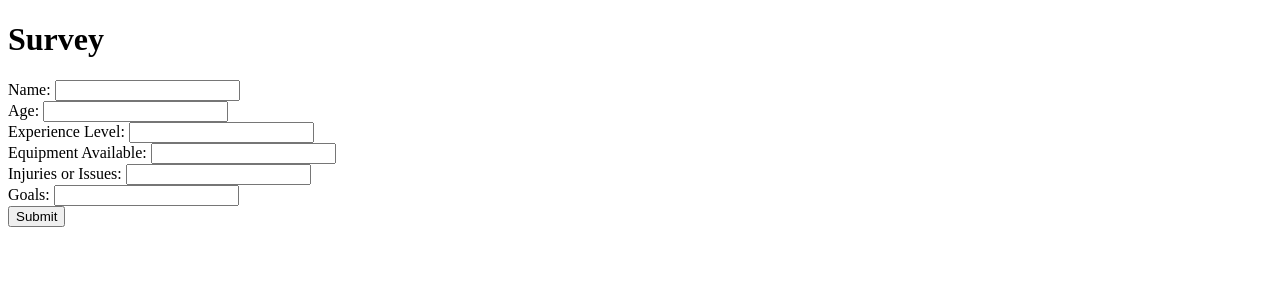
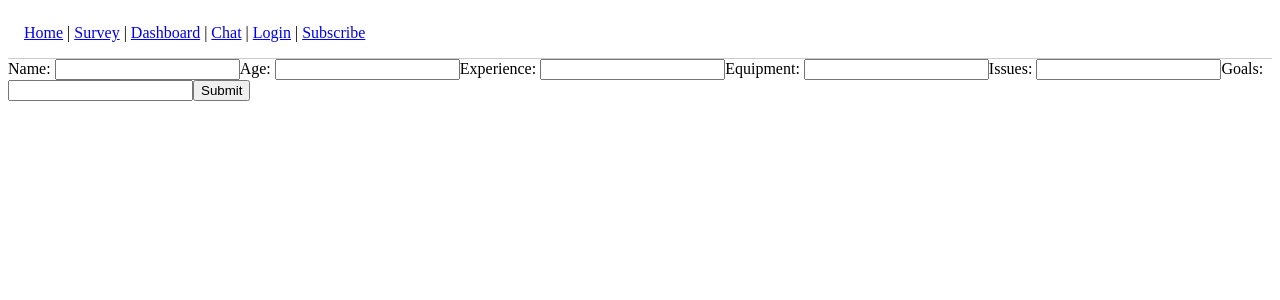
Before and after one commit to gamingninjasjj-ops/pocket-pt, a Next.js app: page /survey in a window 1280 px wide. Shown: the top 300 px of the page. Built offline with nearby package versions, Linux system fonts and the light colour scheme; no server answers.

Commit message:
Update survey.js

```diff
--- a/pages/survey.js
+++ b/pages/survey.js
@@ -1,5 +1,6 @@
 import { useState } from 'react';
 import { supabase } from '../lib/supabaseClient';
+import NavBar from '../components/NavBar';
 
 export default function Survey() {
   const [formData, setFormData] = useState({
@@ -27,40 +28,22 @@ export default function Survey() {
     }
   };
 
-  if (submitted) {
-    return <div>Thank you! Your program will be generated soon.</div>;
-  }
-
   return (
     <div>
-      <h1>Survey</h1>
-      <form onSubmit={handleSubmit}>
-        <label>
-          Name: <input name="name" value={formData.name} onChange={handleChange} required />
-        </label>
-        <br />
-        <label>
-          Age: <input name="age" value={formData.age} onChange={handleChange} required />
-        </label>
-        <br />
-        <label>
-          Experience Level: <input name="experience" value={formData.experience} onChange={handleChange} />
-        </label>
-        <br />
-        <label>
-          Equipment Available: <input name="equipment" value={formData.equipment} onChange={handleChange} />
-        </label>
-        <br />
-        <label>
-          Injuries or Issues: <input name="issues" value={formData.issues} onChange={handleChange} />
-        </label>
-        <br />
-        <label>
-          Goals: <input name="goals" value={formData.goals} onChange={handleChange} />
-        </label>
-        <br />
-        <button type="submit">Submit</button>
-      </form>
+      <NavBar />
+      {submitted ? (
+        <p>Thank you for completing the survey!</p>
+      ) : (
+        <form onSubmit={handleSubmit}>
+          <label>Name: <input type="text" name="name" value={formData.name} onChange={handleChange} /></label>
+          <label>Age: <input type="text" name="age" value={formData.age} onChange={handleChange} /></label>
+          <label>Experience: <input type="text" name="experience" value={formData.experience} onChange={handleChange} /></label>
+          <label>Equipment: <input type="text" name="equipment" value={formData.equipment} onChange={handleChange} /></label>
+          <label>Issues: <input type="text" name="issues" value={formData.issues} onChange={handleChange} /></label>
+          <label>Goals: <input type="text" name="goals" value={formData.goals} onChange={handleChange} /></label>
+          <button type="submit">Submit</button>
+        </form>
+      )}
     </div>
   );
 }
```
